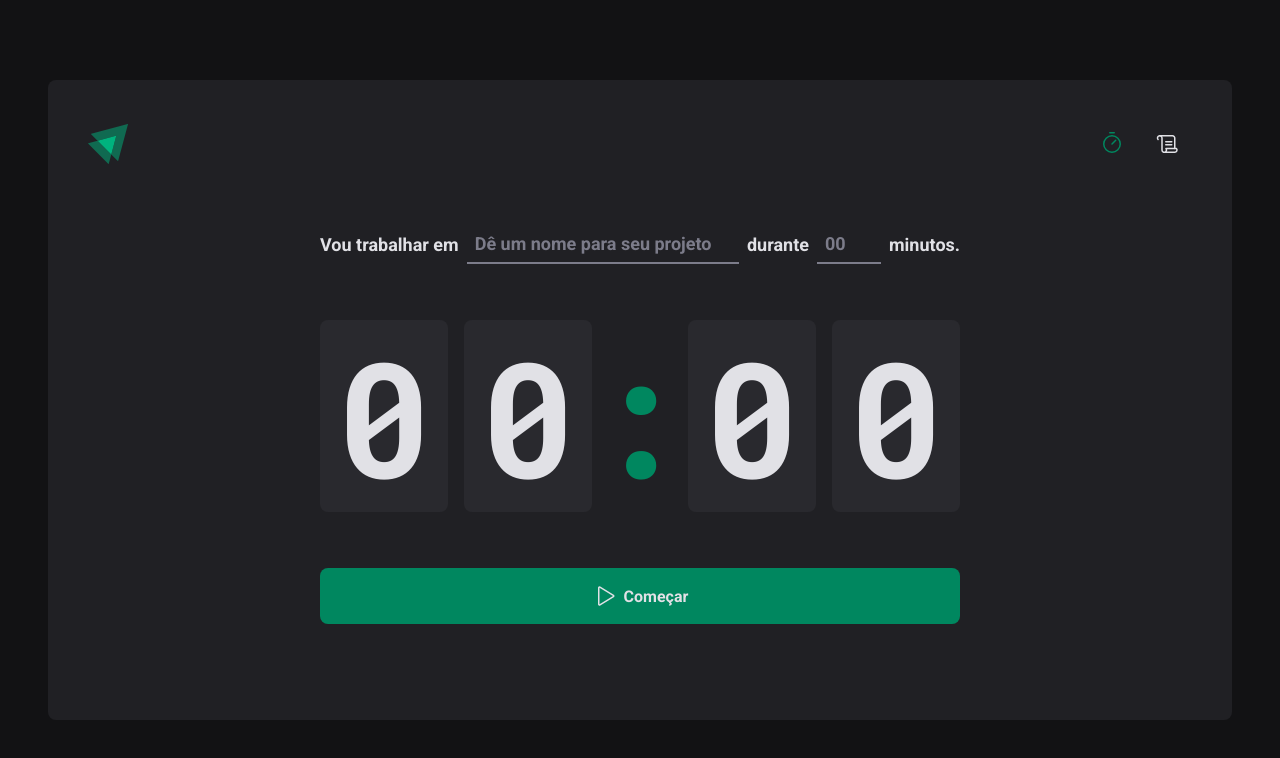
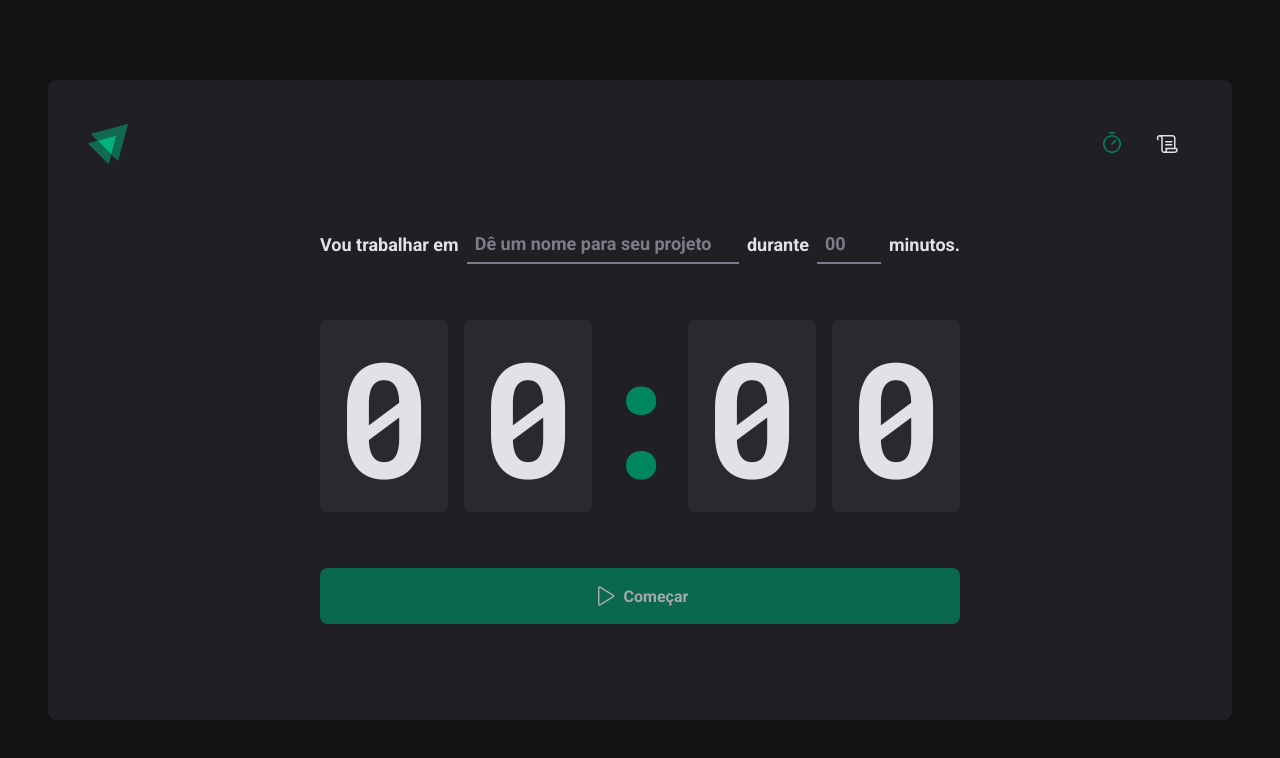
Before and after one commit to lucassprado/ignite-timer, a React (Vite) app: page / in a window 1280 px wide. Shown: the top 758 px of the page. Built offline with nearby package versions, Linux system fonts and the light colour scheme.

Commit message:
chore: react hook form

```diff
--- a/package.json
+++ b/package.json
@@ -13,6 +13,7 @@
     "phosphor-react": "^1.4.1",
     "react": "^18.2.0",
     "react-dom": "^18.2.0",
+    "react-hook-form": "^7.46.2",
     "react-router-dom": "^6.16.0",
     "styled-components": "^6.0.8"
   },
--- a/src/pages/Home/index.tsx
+++ b/src/pages/Home/index.tsx
@@ -1,3 +1,4 @@
+import { useForm } from 'react-hook-form'
 import { Play } from 'phosphor-react'
 
 import {
@@ -11,15 +12,23 @@ import {
 } from './styles'
 
 export function Home() {
+  const { register, handleSubmit, watch } = useForm()
+
+  function handleCreateNewCycle() {}
+
+  const task = watch('task')
+  const isSubmitDisabled = !task
+
   return (
     <HomeContainer>
-      <form action="">
+      <form onSubmit={handleSubmit(handleCreateNewCycle)} action="">
         <FormContainer>
           <label htmlFor="task">Vou trabalhar em</label>
           <TaskInput
             id="task"
             list="task-suggestions"
             placeholder="Dê um nome para seu projeto"
+            {...register('task')}
           />
 
           <datalist id="task-suggestions">
@@ -35,6 +44,7 @@ export function Home() {
             step={5}
             min={5}
             max={60}
+            {...register('minutesAmount', { valueAsNumber: true })}
           />
 
           <span>minutos.</span>
@@ -48,7 +58,7 @@ export function Home() {
           <span>0</span>
         </CountdownContainer>
 
-        <StartCountdownButton type="submit">
+        <StartCountdownButton type="submit" disabled={isSubmitDisabled}>
           <Play size={24} />
           Começar
         </StartCountdownButton>
```
Also changed, not shown: 1 other file (tests, documents, lock files or other folders).
